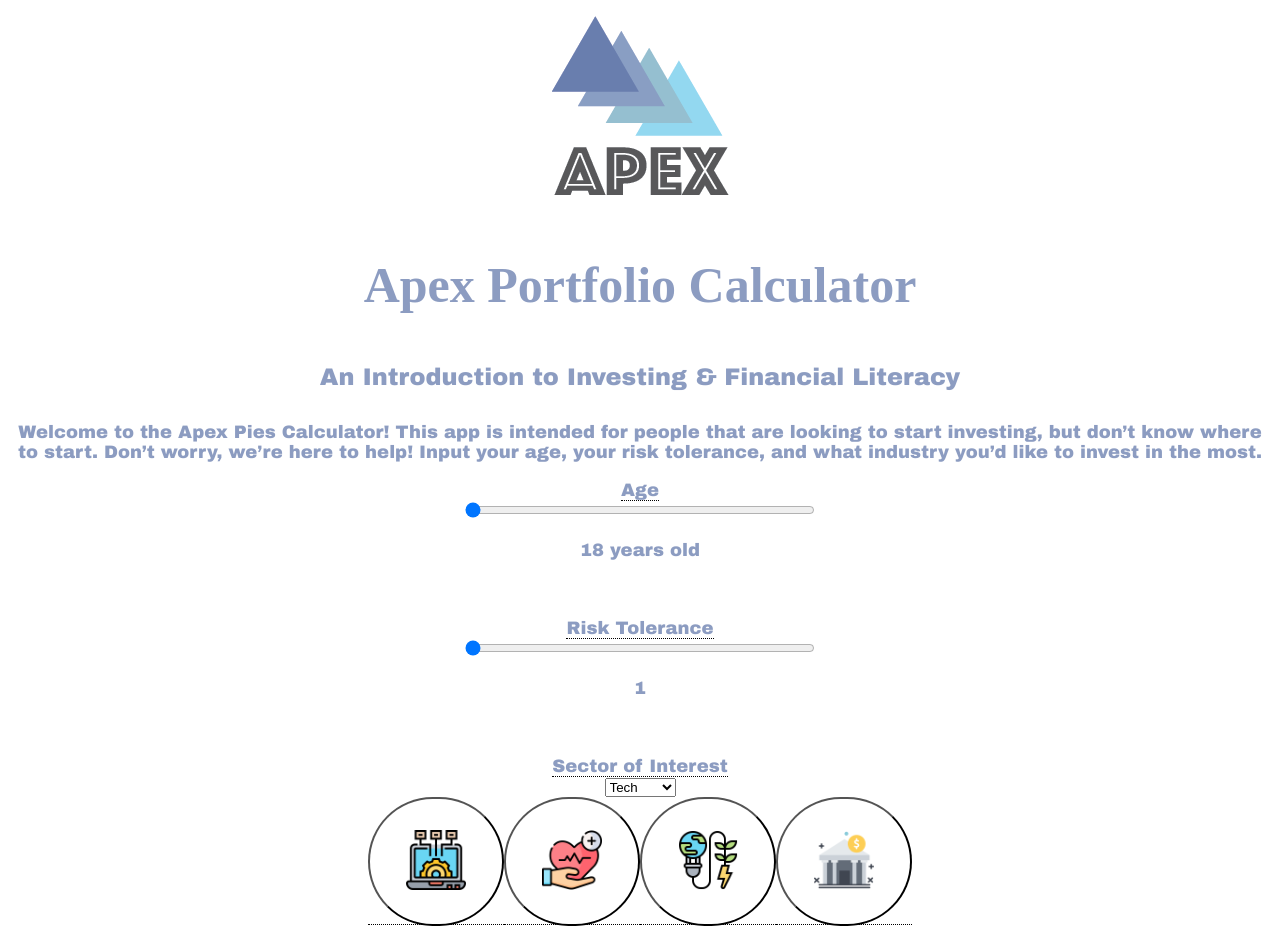
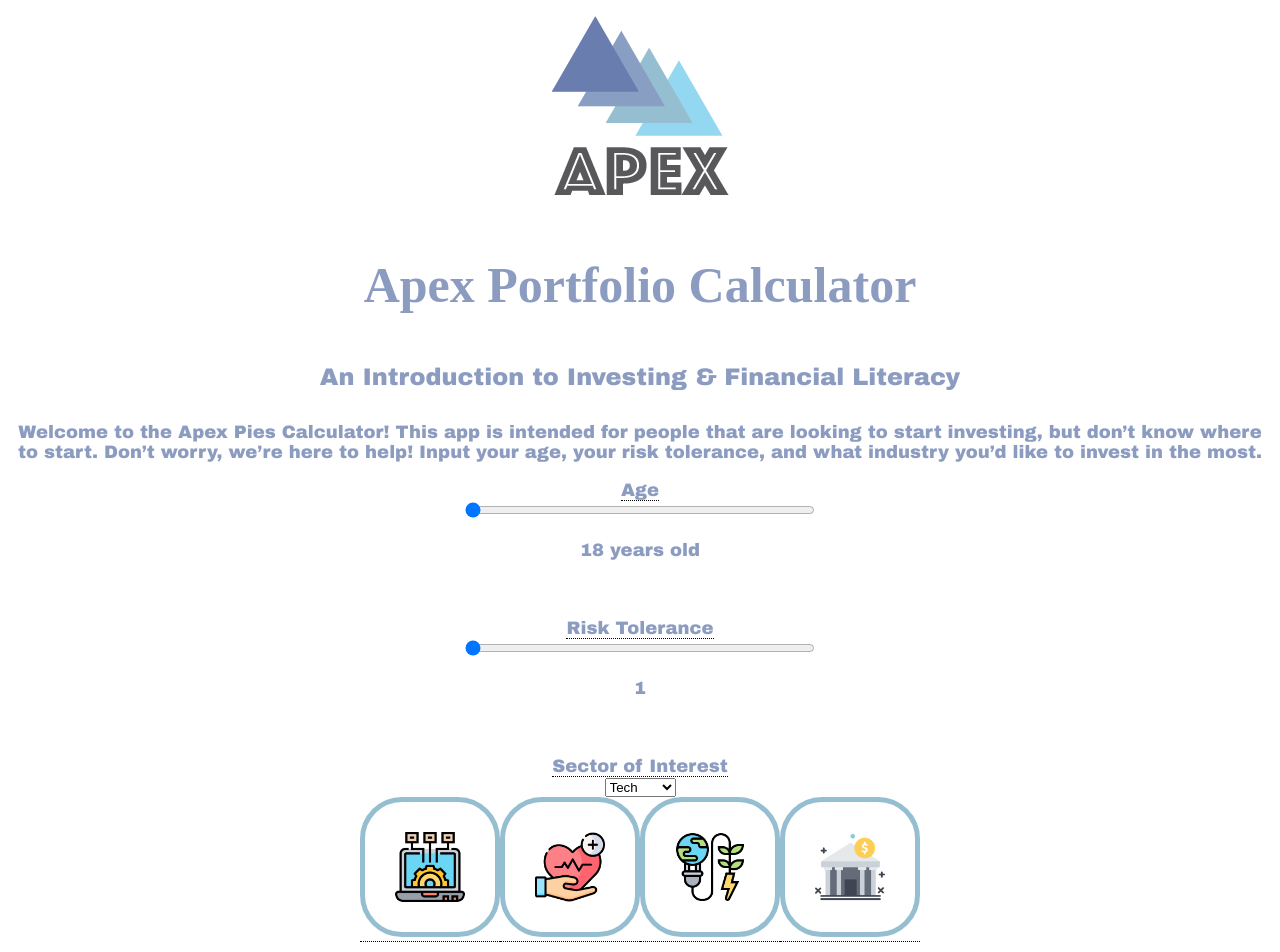
Before and after one commit to adithyasolai/apex-pies, a React (Vite) app: page / in a window 1280 px wide. Shown: the top 952 px of the page. Built offline with nearby package versions, Linux system fonts and the light colour scheme.

Commit message:
make sector images img instead of buttons

```diff
--- a/src/UserForm.js
+++ b/src/UserForm.js
@@ -139,7 +139,7 @@ class UserForm extends Component {
                 // the below should be a button, and not an image. (so that screen-readers can read it, and it will be more accesible.)
                 // eslint-disable-next-line
                 <span className="hovertext_image" data-hover={SECTOR_HOVER_TEXT[i]}>
-                <button className = "button_image"><img
+                <img
                   className = "sector_images"
                   key={SECTOR_IMAGES[i]}
                   src={SECTOR_IMAGES[i]}
@@ -147,7 +147,7 @@ class UserForm extends Component {
                   onClick={this.handleSectorClick.bind(this)} // bind gives the click handler function context about what `this` is to access the state.
                   alt="asdf"
 
-                /></button></span>
+                /></span>
                 )
               }
               )
--- a/src/style.css
+++ b/src/style.css
@@ -122,7 +122,7 @@ h4 {
 .button_image {
   color: white;
   background-Color: white;
-  border-radius: 90px;
+  /* border-radius: 90px; */
 }
 
 
@@ -161,6 +161,8 @@ h4 {
 }
 
 .sector_images{
-  width: 60px;
+  width: 70px;
   padding: 30px;
+  border-radius: 30%;
+  border: 5px solid #95bfd0ff;
 }
```
